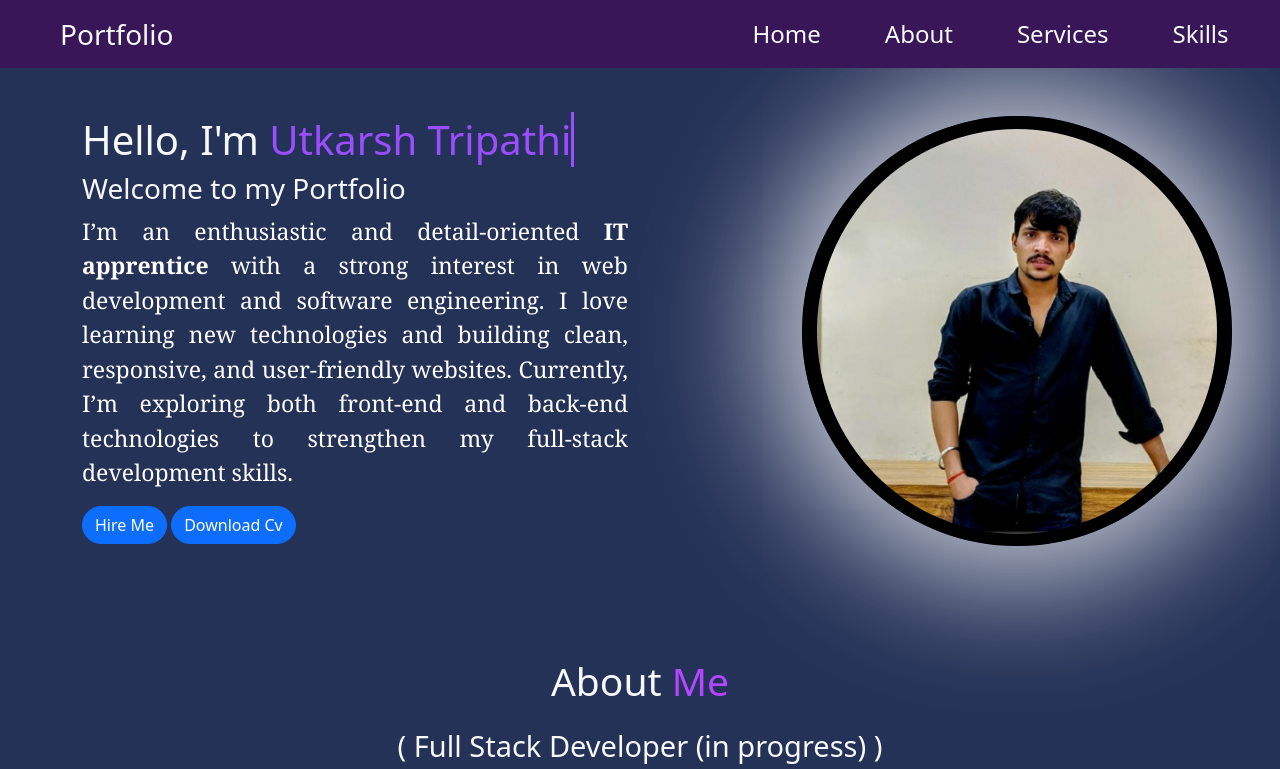
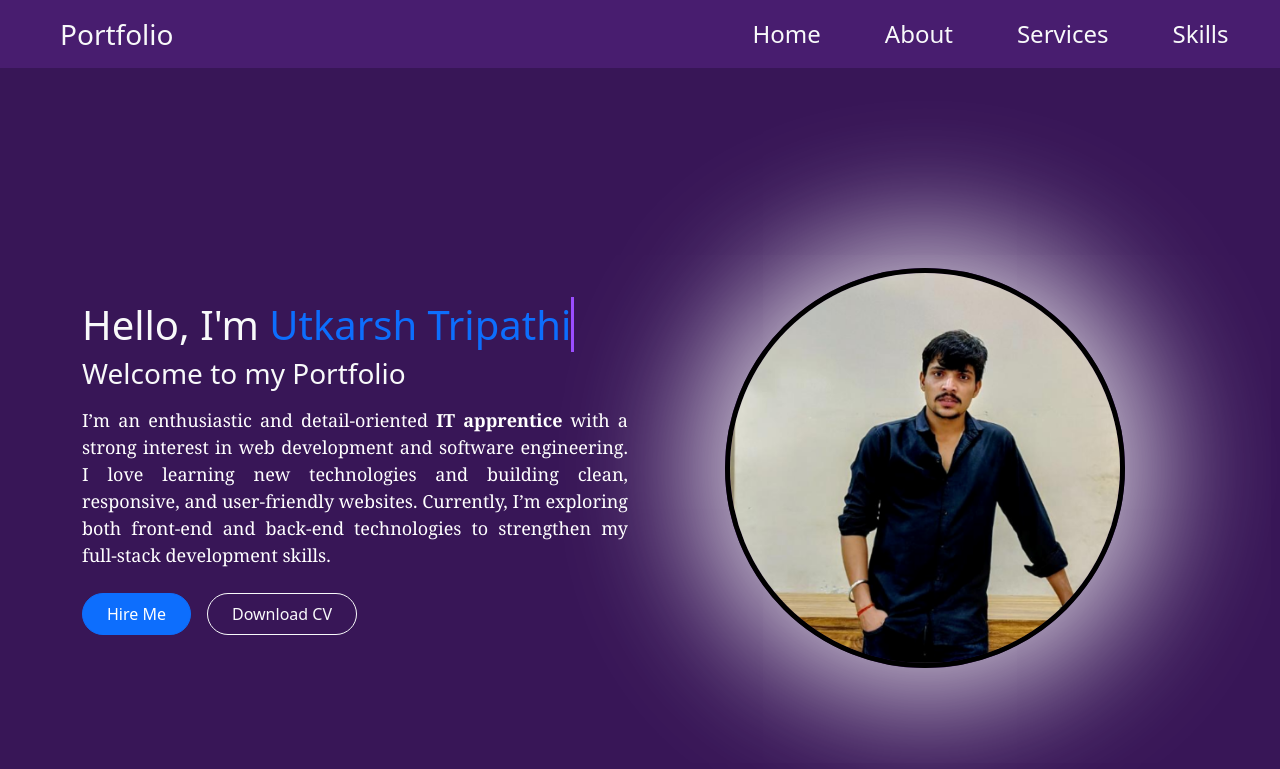
Before and after one commit to Utkarsh2006tripathi/PortfolioUtkarsh, a plain HTML site: page index.html in a window 1280 px wide. Shown: the top 769 px of the page. Drawn offline with Linux system fonts and the light colour scheme.

Commit message:
Updated files after modification

```diff
--- a/Css/style.css
+++ b/Css/style.css
@@ -2,7 +2,7 @@ body{
     background-color: rgb(37, 50, 88);
 }
 .nav1{
-    background-color: rgb(56, 22, 87);
+    background-color: rgb(72, 29, 111);
     position: sticky;
     top: 0;
     z-index: 1000;
@@ -57,3 +57,37 @@ body{
     width: 300px;
     /* border-radius: 50%; */
 }
+
+.front {
+  background-color: rgb(56, 22, 87);
+  min-height: 100vh;
+}
+
+.img-box {
+  width: 100%;
+  max-width: 400px;
+  height: 400px;
+  border-radius: 50%;
+  overflow: hidden;
+  border: 5px solid black;
+  box-shadow: 0 0 130px 30px rgba(255, 255, 255, 0.8);
+}
+
+.fit-image {
+  width: 100%;
+  height: 100%;
+  object-fit: cover;
+  object-position: center; /* centers image */
+  transition: transform 0.3s ease-in-out;
+}
+
+.fit-image:hover {
+  transform: scale(1.05);
+}
+
+@media (max-width: 768px) {
+  .img-box {
+    max-width: 300px;
+    height: 300px;
+  }
+}
--- a/index.html
+++ b/index.html
@@ -49,36 +49,45 @@
 
 
     <!-- front section -->
-    <section class="front d-flex align-items-center">
-        <div class="container py-5">
-            <div class="row">
-                <div class="col-md-6">
-                    <h1 class="title text-light">Hello, I'm <span class="name"></span></h1>
-                    <h3 class="text-light">Welcome to my Portfolio</h3>
-                    <p style="text-align: justify; font-family:Cambria; font-size: 23px; color: white;">I’m an
-                        enthusiastic and detail-oriented <b>IT apprentice</b> with a
-                        strong interest in web
-                        development and software engineering.
-                        I love learning new technologies and building clean, responsive, and user-friendly websites.
-                        Currently, I’m exploring both front-end and back-end technologies to strengthen my
-                        full-stack
-                        development skills.</p>
-                    <a href="mailto:abcutkarshtripathi@gmail.com?subject= For Hiring&body=Hello Utkarsh,%0D%0A%0D%0AI’m interested in discussing a potential opportunity with you.%0D%0A%0D%0AThanks!"
-                        class="btn btn-primary rounded-5">
+    <section class="front d-flex align-items-center min-vh-100" style="background: rgb(56, 22, 87)">
+  <div class="container ">
+    <div class="row align-items-center flex-column-reverse flex-md-row">
+      <!-- Left Content -->
+      <div class="col-12 col-md-6 text-center text-md-start mt-4 mt-md-0">
+        <h1 class="title text-light">
+          Hello, I'm <span class="name text-primary">Utkarsh Tripathi</span>
+        </h1>
+        <h3 class="text-light mb-3">Welcome to my Portfolio</h3>
+        <p style="text-align: justify; font-family:Cambria; font-size: 18px; color: white;">
+          I’m an enthusiastic and detail-oriented <b>IT apprentice</b> with a strong interest in web
+          development and software engineering. I love learning new technologies and building clean,
+          responsive, and user-friendly websites. Currently, I’m exploring both front-end and back-end
+          technologies to strengthen my full-stack development skills.
+        </p>
+
+        <div class="d-flex flex-column flex-sm-row gap-3 justify-content-center justify-content-md-start mt-4">
+          <a href="mailto:abcutkarshtripathi@gmail.com?subject=For Hiring&body=Hello Utkarsh,%0D%0A%0D%0AI’m interested in discussing a potential opportunity with you.%0D%0A%0D%0AThanks!"
+             class="btn btn-primary rounded-5 px-4 py-2">
             Hire Me
           </a>
 
-                    <a href="C:\Users\tripa\Desktop\Utkarsh Tripathi CV.pdf" class="btn btn-primary rounded-5 "
-                        target="_blank">Download Cv</a>
+          <a href="Utkarsh_Tripathi_CV.pdf" class="btn btn-outline-light rounded-5 px-4 py-2" target="_blank">
+            Download CV
+          </a>
         </div>
-                <div class="col-md-6 ">
-                    <div class="imgb imgb2">
-                        <img src="./images/Screenshot 2025-10-30 230405.png" class="img-fluid image" alt="Front Image">
+      </div>
+
+      <!-- Right Image -->
+      <div class="col-12 col-md-6 d-flex justify-content-center">
+        <div class="img-box">
+          <img src="./images/Screenshot 2025-10-30 230405.png" alt="Front Image" class="img-fluid fit-image">
         </div>
       </div>
     </div>
   </div>
 </section>
+
+
     <!-- Front section end -->
 
 
```
Also changed, not shown: Screenshot/Screenshot 2025-11-11 172055.png (added), Screenshot/Screenshot 2025-11-11 172234.png (added), Screenshot/Screenshot 2025-11-11 211001.png (added), Screenshot/Screenshot 2025-11-11 211101.png (added), Screenshot/Screenshot 2025-11-11 211135.png (added), Screenshot/Screenshot 2025-11-11 222216.png (added). Lines whose indentation alone changed are shown as unchanged.
